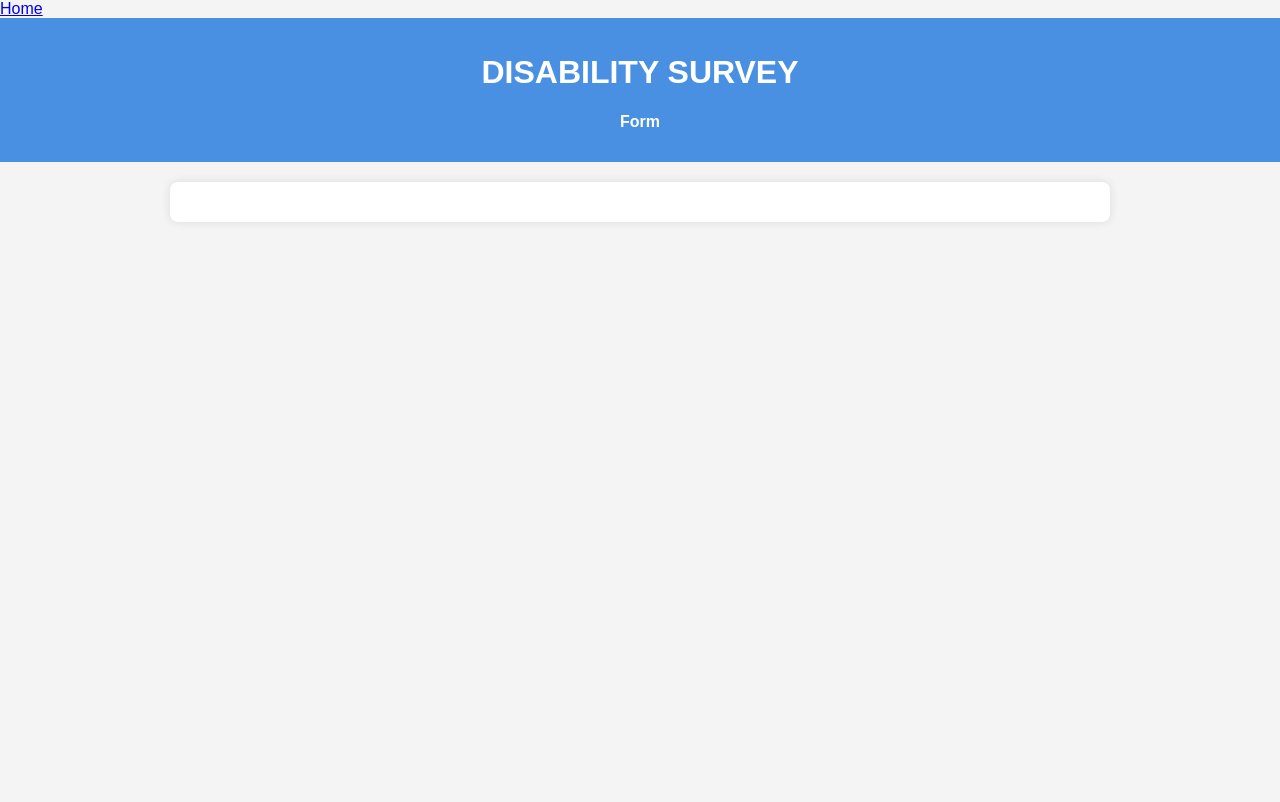
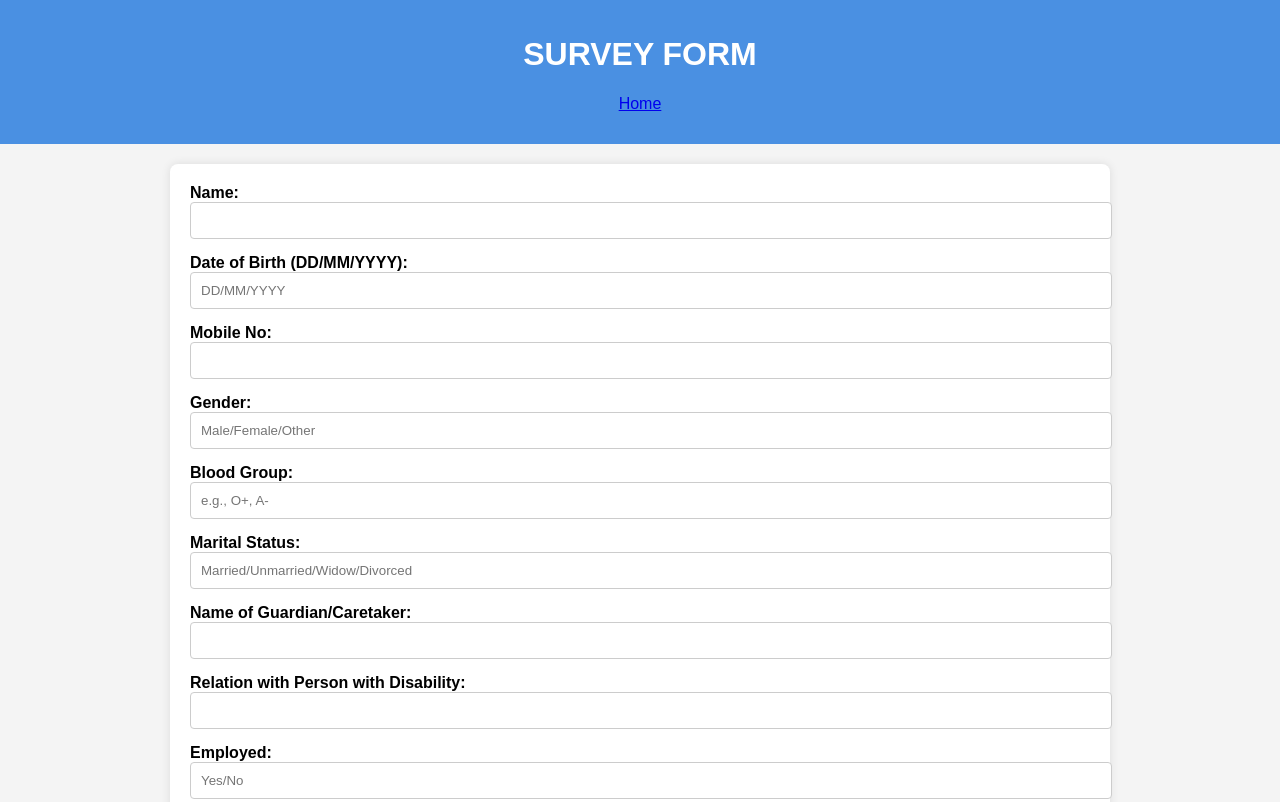
Before and after one commit to Parjade/Parjade, a website: page portfolio/form.html in a window 1280 px wide. Shown: the top 802 px of the page. Drawn offline with Linux system fonts and the light colour scheme.

Commit message:
Update form.html

```diff
--- a/portfolio/form.html
+++ b/portfolio/form.html
@@ -7,20 +7,16 @@
     <link rel="stylesheet" href="formstyle.css">
 </head>
 <body>
-    <a href="index.html">Home</a>
+
     <header>
-        <h1>DISABILITY SURVEY</h1>
+        <h1>SURVEY FORM</h1>
         <nav>
             <ul>
-                <li><a href="#form">Form</a></li>
+                <a href="index.html" class="active">Home</a>
             </ul>
         </nav>
     </header>
-
     <main>
-
-        <section id="form" class="tab-content">
-            <h2>INFORMATION FORM</h2>
             <form>
                 <div class="form-group">
                     <label for="Name">Name:</label>
```
